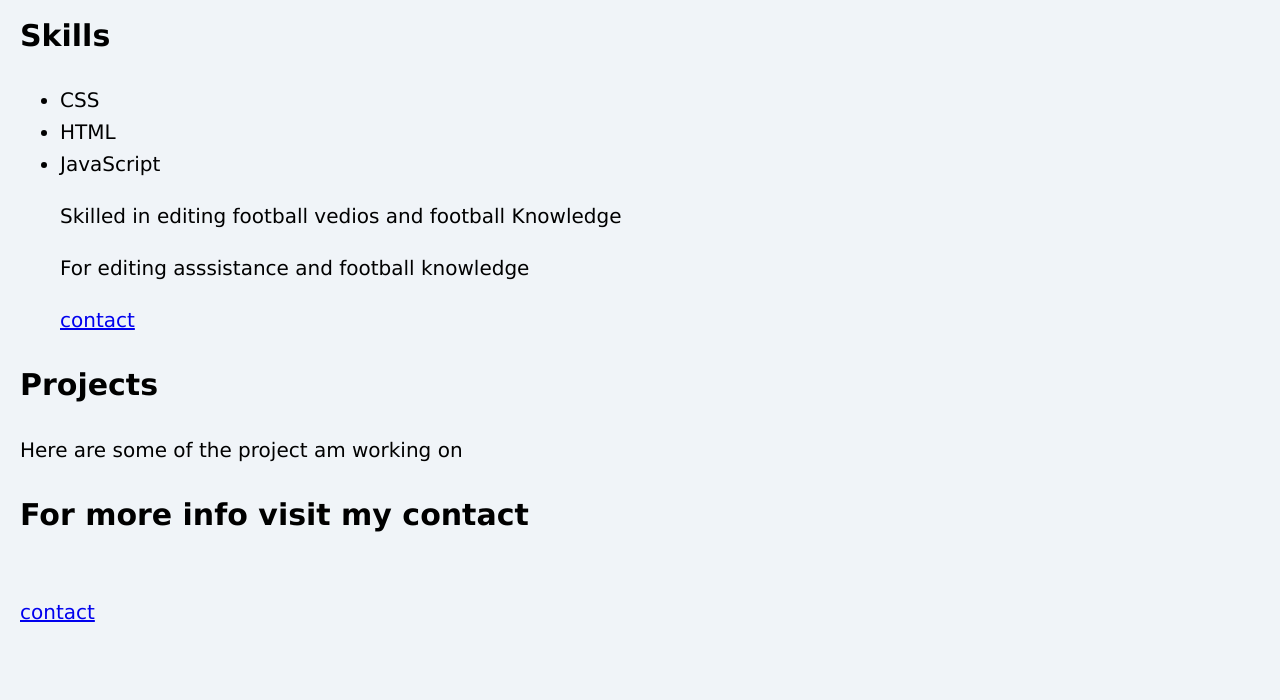
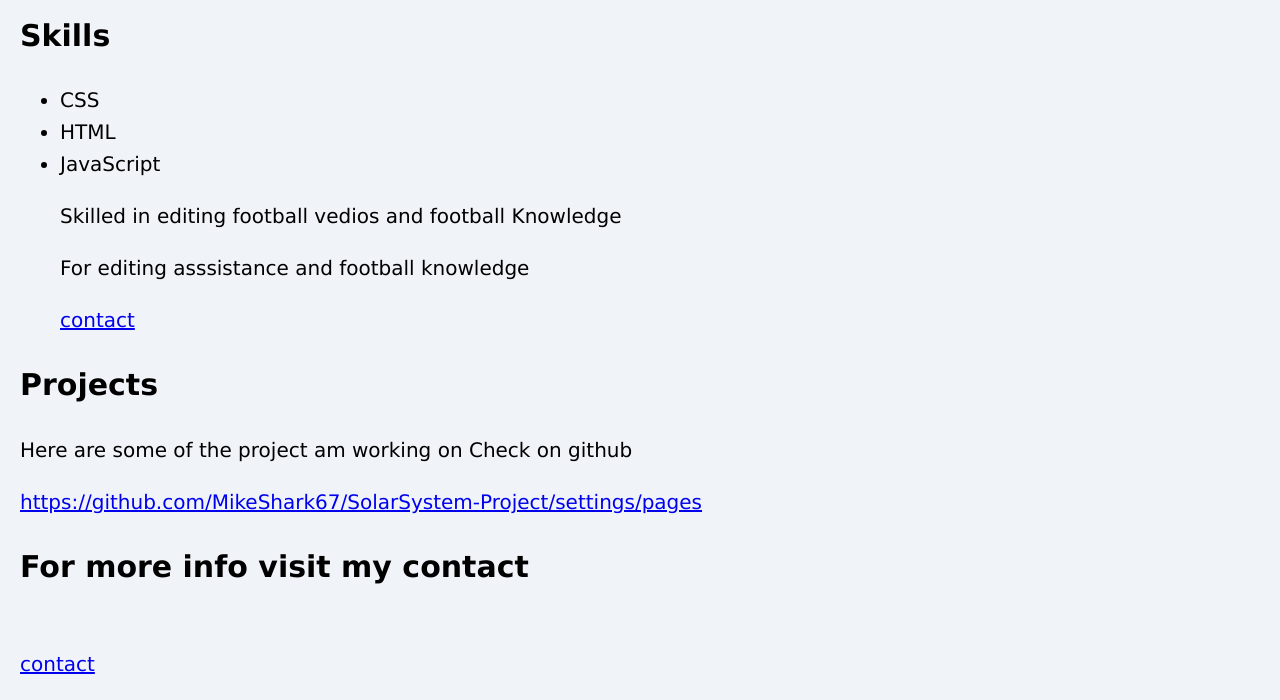
Before and after one commit to MikeShark67/PortFolio-Project, a plain HTML site: page index.html in a window 1280 px wide. Shown: the part 713-1413 px from the top of the page. Before the commit the page ends 1361 px from the top, so only its background shows below. Drawn offline with Linux system fonts and the light colour scheme.

Commit message:
Added a link

```diff
--- a/index.html
+++ b/index.html
@@ -39,8 +39,8 @@
     <p>For editing asssistance and football knowledge</p> <a href="contact.html"> contact </a>
 </ul></p>
 <section id="Projects"><H2>Projects</H2>
-    <p>Here are some of the project am working on </p>
-
+    <p>Here are some of the project am working on Check on github </p>
+   <a href="https://github.com/MikeShark67/SolarSystem-Project/settings/pages">https://github.com/MikeShark67/SolarSystem-Project/settings/pages</a>
 </section>
 <section> <H2> For more info visit my contact </H2> <br> <a href="contact.html">contact</a>
 </H2>
```
